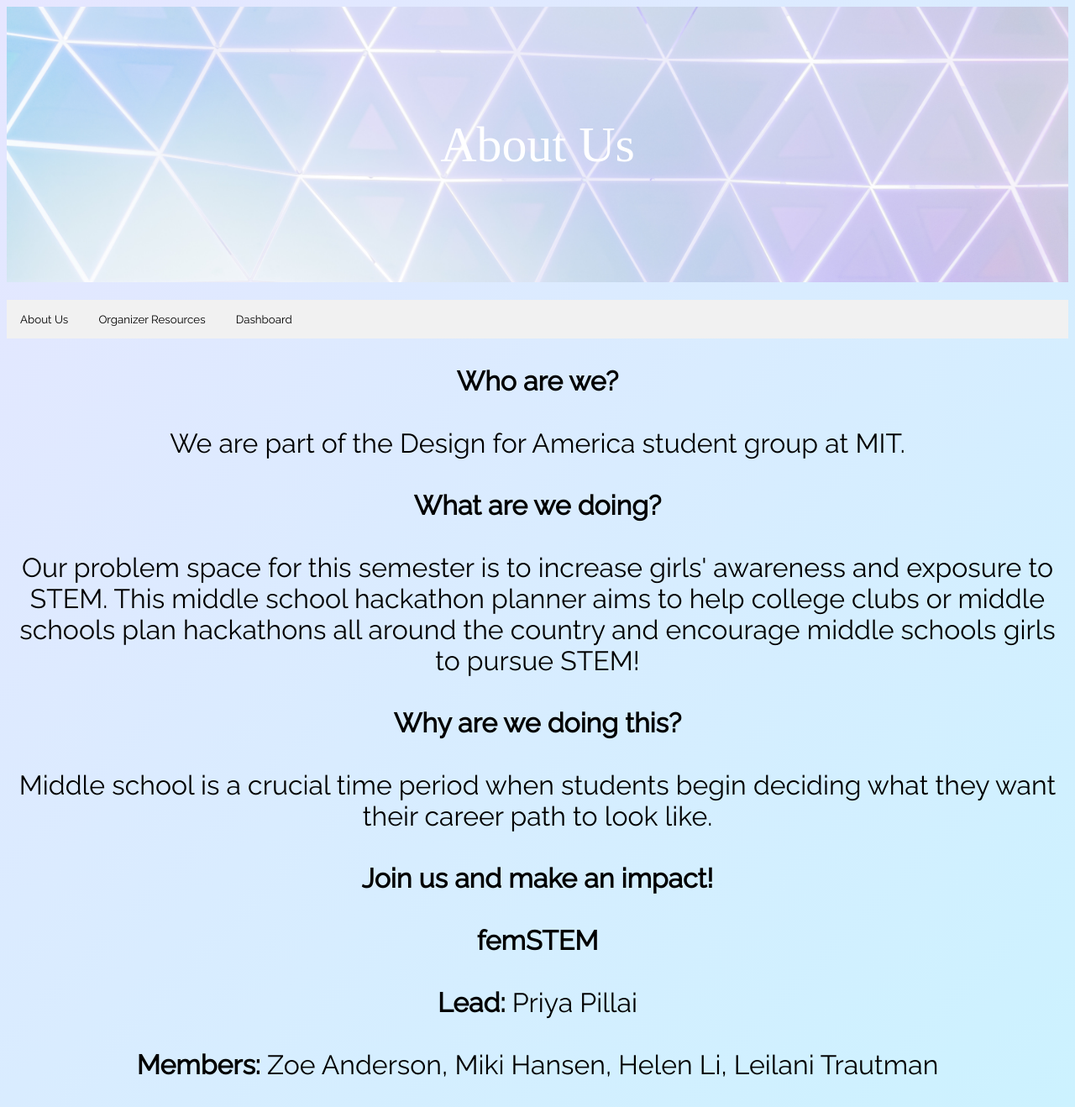
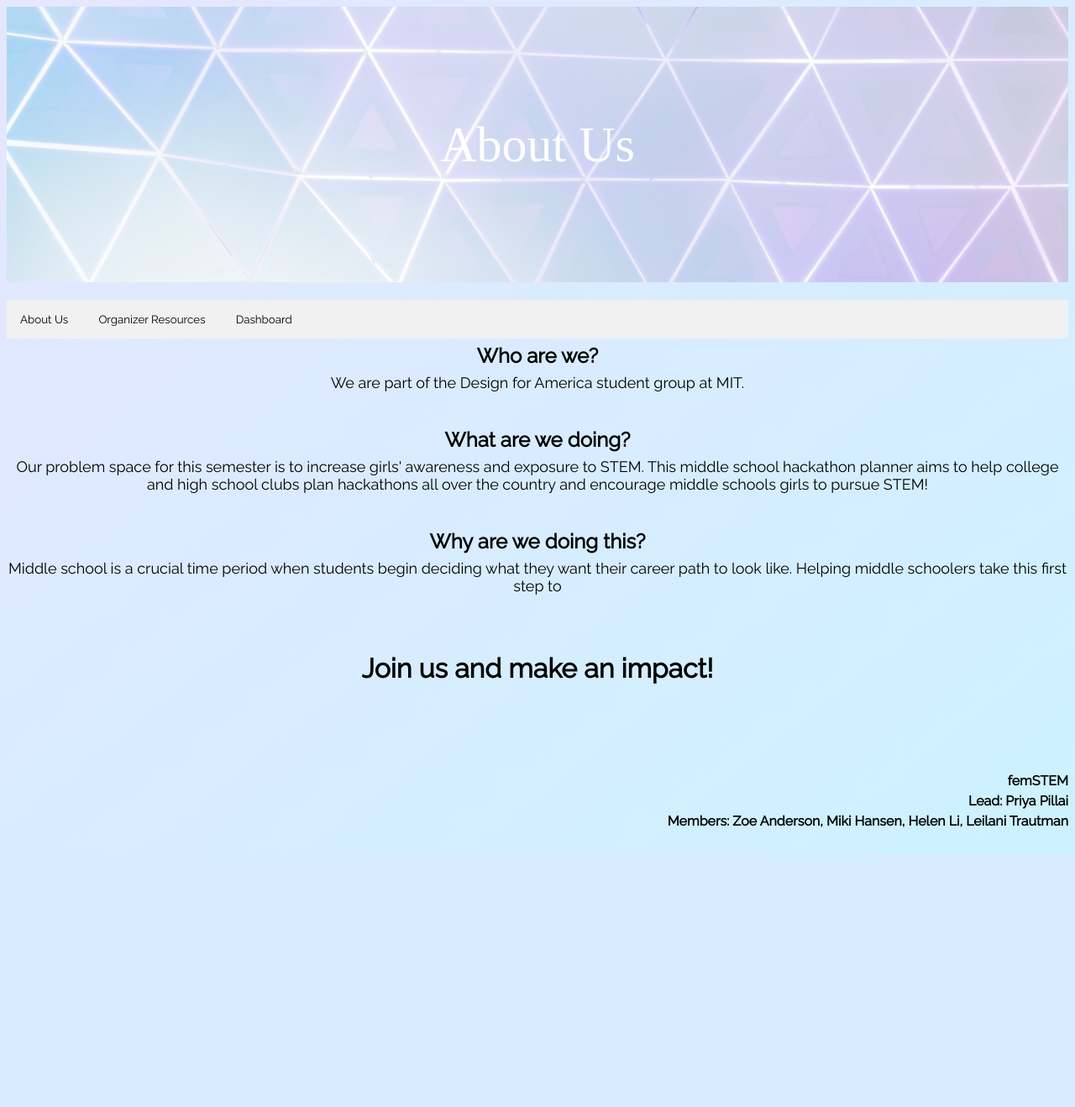
Before and after one commit to ltrautman/femSTEM, a Django app: template sigma/sigmaweb/templates/aboutus.html in a window 1280 px wide. Shown: the whole page at 84% size. After the commit the page ends 985 px from the top, so only its background shows below. Run offline with Django 3.2, Linux system fonts and the light colour scheme; the template is opened without the code that fills it, so the values that code supplies are empty; some web fonts are replaced.

Commit message:
about us and styles

```diff
--- a/sigma/sigmaweb/templates/aboutus.html
+++ b/sigma/sigmaweb/templates/aboutus.html
@@ -15,22 +15,28 @@
   		<button class="tablinks">Dashboard</button>
 	</div>
 	<body id="grad">
-		<p> <strong>Who are we?</strong> </br></br>
-We are part of the Design for America student group at MIT.</br></br>
+		<h2 class="aboutus_question">Who are we?</h2>
+		<p class="aboutus_answer">We are part of the Design for America student group at MIT.</p><br>
 
-<strong>What are we doing?</strong></br></br>
-Our problem space for this semester is to increase girls' awareness and exposure to STEM.
-This middle school hackathon planner aims to help college clubs or middle schools
-plan hackathons all around the country and encourage middle schools girls to pursue STEM!</br></br>
+		<h2 class="aboutus_question">What are we doing?</h2>
+		<p class="aboutus_answer">Our problem space for this semester is to increase girls' awareness and exposure to STEM.
+				This middle school hackathon planner aims to help college and high school clubs
+				plan hackathons all over the country and encourage middle schools girls to pursue STEM!</p><br>
 
-<strong>Why are we doing this?</strong></br></br>
- Middle school is a crucial time period when students begin
- deciding what they want their career path to look like.</br></br>
+		<h2 class="aboutus_question">Why are we doing this?</h2>
+		<p class="aboutus_answer">Middle school is a crucial time period when students begin
+			 deciding what they want their career path to look like. Helping middle schoolers take
+		   this first step to</p><br>
 
- <strong>Join us and make an impact!</strong></br></br>
- <strong>femSTEM</strong></br></br>
- <strong>Lead:</strong> Priya Pillai</br></br>
-	<strong>Members:</strong> Zoe Anderson, Miki Hansen, Helen Li, Leilani Trautman
+		<p>
+		 <strong>Join us and make an impact!</strong>
+		</p>
+		<br><br><br>
+		<h4 id="aboutus_signature">
+		 <strong>femSTEM</strong></br></br>
+		 <strong>Lead:</strong> Priya Pillai</br></br>
+		 <strong>Members:</strong> Zoe Anderson, Miki Hansen, Helen Li, Leilani Trautman
+		</h4>
 
 
 
--- a/sigma/sigmaweb/templates/styles.css
+++ b/sigma/sigmaweb/templates/styles.css
@@ -90,3 +90,21 @@ div#star {
 #timeRemaining {
   text-align: center;
 }
+
+#aboutus_signature {
+  text-align: right;
+  line-height: 12px;
+}
+
+.aboutus_question {
+  font-family: Raleway, serif;
+  font-size: 24px;
+  text-align: center;
+  line-height: 2px;
+}
+
+.aboutus_answer {
+  font-family: Raleway, serif;
+  font-size: 18px;
+  text-align: center;
+}
```
